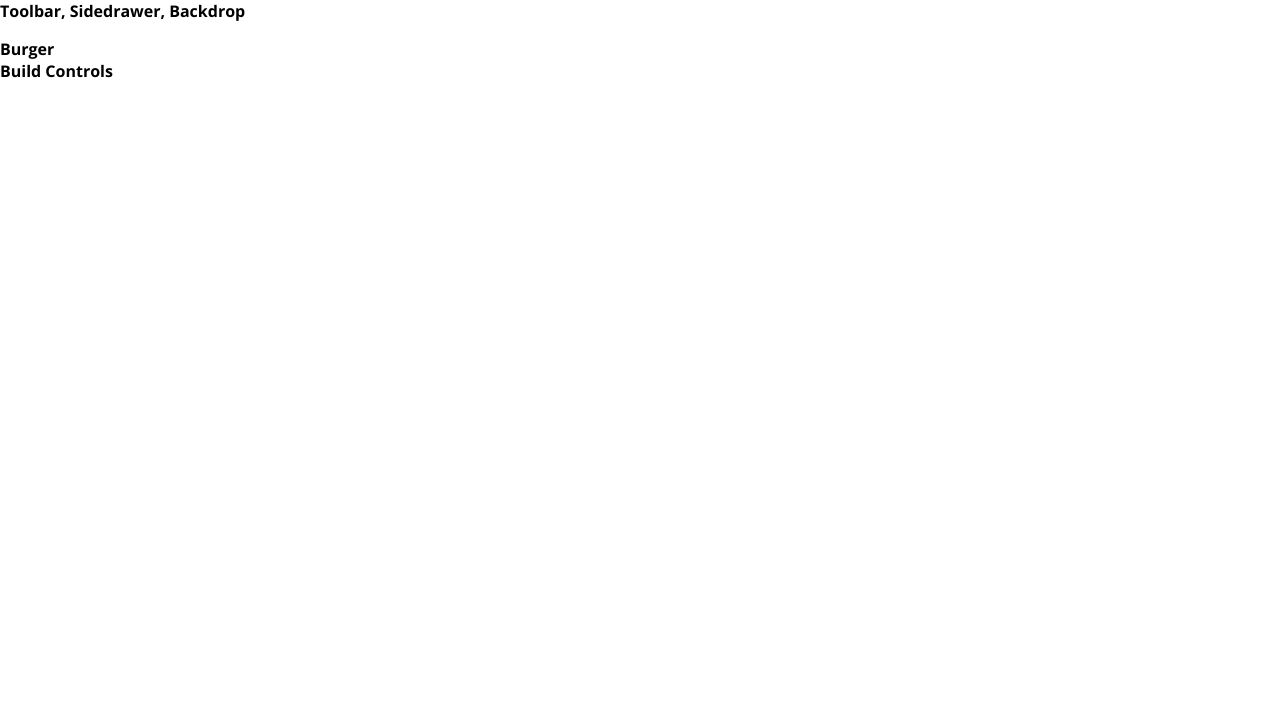
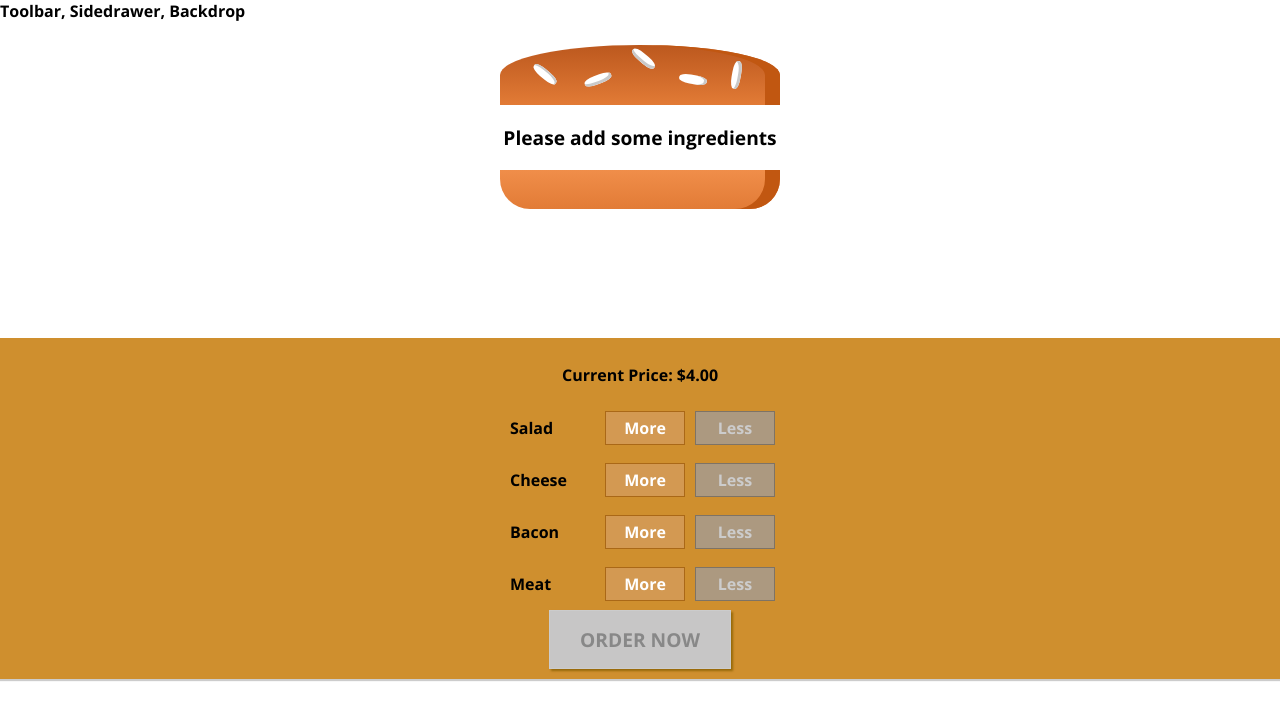
Before and after one commit to Blondish/BurgerBuilder, a React (Create React App) app: page / in a window 1280 px wide. Shown: the top 720 px of the page. Built offline with nearby package versions, Linux system fonts and the light colour scheme.

Commit message:
adding build control state and methods

```diff
--- /dev/null
+++ b/src/components/Burger/BuildControls/BuildControl/BuildControl.js
@@ -0,0 +1,12 @@
+import React from "react";
+import classes from "./BuildControl.module.css"
+
+const BuildControl = (props) => (
+    <div className={classes.BuildControl}>
+        <div className={classes.Label}>{props.label}</div>
+        <button className={classes.Less} onClick={props.added}>More</button>
+        <button className={classes.More} onClick={props.removed} disabled={props.disabled}>Less</button>
+    </div>
+)
+
+export default BuildControl
--- /dev/null
+++ b/src/components/Burger/BuildControls/BuildControl/BuildControl.module.css
@@ -0,0 +1,56 @@
+.BuildControl {
+    display: flex;
+    justify-content: space-between;
+    align-items: center;
+    margin: 5px 0;
+}
+
+.BuildControl button {
+    display: block;
+    font: inherit;
+    padding: 5px;
+    margin: 0 5px;
+    width: 80px;
+    border: 1px solid #AA6817;
+    cursor: pointer;
+    outline: none;
+}
+
+.BuildControl button:disabled {
+    background-color: #AC9980;
+    border: 1px solid #7E7365;
+    color: #ccc;
+    cursor: default;
+}
+
+.BuildControl button:hover:disabled {
+    background-color: #AC9980;
+    color: #ccc;
+    cursor: not-allowed;
+}
+
+.Label {
+    padding: 10px;
+    font-weight: bold;
+    width: 80px;
+}
+
+.BuildControl .Less {
+    background-color: #D39952;
+    color: white;
+}
+
+.BuildControl .More {
+    background-color: #8F5E1E;
+    color: white;
+}
+
+.BuildControl .Less:hover, .BuildControl .Less:active {
+    background-color: #DAA972;
+    color: white;
+}
+
+.BuildControl .More:hover,.BuildControl .More:active {
+    background-color: #99703F;
+    color: white;
+}
--- /dev/null
+++ b/src/components/Burger/BuildControls/BuildControls.js
@@ -0,0 +1,31 @@
+import React from "react";
+import classes from "./BuildControls.module.css"
+import BuildControl from './BuildControl/BuildControl';
+
+const controls = [
+    { label: "Salad", type: "salad" },
+    { label: "Cheese", type: "cheese" },
+    { label: "Bacon", type: "bacon" },
+    { label: "Meat", type: "meat" }
+]
+
+const BuildControls = (props) => {
+    return <div className={classes.BuildControls}>
+
+        <p>Current Price: $<strong>{props.price.toFixed(2)}</strong></p>
+        {controls.map((control) => {
+            return <BuildControl
+                key={control.label}
+                label={control.label}
+                added={() => props.addedIngredient(control.type)}
+                removed={() => props.removeIngredient(control.type)}
+                disabled={props.disabled[control.type]} />
+        })}
+        <button
+            className={classes.OrderButton}
+            disabled={props.price <= 4}
+        >ORDER NOW</button>
+    </div>
+}
+
+export default BuildControls
--- /dev/null
+++ b/src/components/Burger/BuildControls/BuildControls.module.css
@@ -0,0 +1,52 @@
+.BuildControls {
+    width: 100%;
+    background-color: #CF8F2E;
+    display: flex;
+    flex-flow: column;
+    align-items: center;
+    box-shadow: 0 2px 1px #ccc;
+    margin: auto;
+    padding: 10px 0;
+}
+
+
+.OrderButton {
+    background-color: #DAD735;
+    outline: none;
+    cursor: pointer;
+    border: 1px solid #966909;
+    color: #966909;
+    font-family: inherit;
+    font-size: 1.2em;
+    padding: 15px 30px;
+    box-shadow: 2px 2px 2px #966909;
+}
+
+.OrderButton:hover, .OrderButton:active {
+    background-color: #A0DB41;
+    border: 1px solid #966909;
+    color: #966909;
+}
+
+.OrderButton:disabled {
+    background-color: #C7C6C6;
+    cursor: not-allowed;
+    border: 1px solid #ccc;
+    color: #888888;
+}
+
+.OrderButton:not(:disabled) {
+    animation: enable 0.3s linear;
+}
+
+@keyframes enable {
+    0% {
+        transform: scale(1);
+    }
+    60% {
+        transform: scale(1.1);
+    }
+    100% {
+        transform: scale(1);
+    }
+}
--- a/src/components/Burger/Burger.js
+++ b/src/components/Burger/Burger.js
@@ -1,10 +1,34 @@
 import React from "react";
-import classes from "./Burger.css"
+import classes from "./Burger.module.css"
 import BurgerIngredient from './BurgerIngredient/BurgerIngredient';
 
 const burger = (props) => {
+
+    // we need to transform the object into array into order to map on it and get the value of each key pair
+
+    let transformedIngregients = Object.keys(props.ingredients)
+        .map(igKey => {
+            return [...Array(props.ingredients[igKey])].map((_, i) => {
+                return <BurgerIngredient key={igKey + i} type={igKey} />;
+            });
+            //now we need to see what is the length of the ingredient list, using reduce
+        })
+        .reduce((arr, el) => {
+            return arr.concat(el)
+        }, [])
+
+    if (transformedIngregients.length === 0) {
+        transformedIngregients = <p>Please add some ingredients</p>
+    }
+
+
+
     return (
-        <div className={classes.Burger}> Burger</div>
+        <div className={classes.Burger}>
+            <BurgerIngredient type="bread-top" />
+            {transformedIngregients}
+            <BurgerIngredient type="bread-bottom" />
+        </div>
     )
 }
 
--- a/src/components/Burger/BurgerIngredient/BurgerIngredient.js
+++ b/src/components/Burger/BurgerIngredient/BurgerIngredient.js
@@ -1,6 +1,6 @@
 import React from "react"
 import PropTypes from "prop-types"
-import classes from "./burgerIngredient.module.import 'vuetify/dist/vuetify.min.css'"
+import classes from "./BurgerIngredient.module.css"
 
 const burgerIngredient = (props) => {
     let ingredient = null;
@@ -19,6 +19,8 @@ const burgerIngredient = (props) => {
             break;
         case ("cheese"): ingredient = <div className={classes.Cheese}></div>;
             break;
+        case ("bacon"): ingredient = <div className={classes.Bacon}></div>;
+            break;
         default: ingredient = null
     }
     return ingredient
--- a/src/components/Burger/BurgerIngredient/BurgerIngredient.module.css
+++ b/src/components/Burger/BurgerIngredient/BurgerIngredient.module.css
@@ -97,6 +97,14 @@
     border-radius: 20px;
 }
 
+.Bacon {
+  width: 90%;
+  height: 3.5%;
+  margin: 2% auto;
+  background: linear-gradient(#e04720, #50201dd2);
+  border-radius: 20px;
+}
+
 .Salad {
     width: 85%;
     height: 7%;
--- a/src/containers/BurgerBuilder/BurgerBuilder.js
+++ b/src/containers/BurgerBuilder/BurgerBuilder.js
@@ -1,11 +1,74 @@
 import React, { Component } from "react"
+import Burger from './../../components/Burger/Burger';
+import BuildControls from './../../components/Burger/BuildControls/BuildControls';
+
+const INGREDIENT_PRICES = {
+    salad: 0.5,
+    cheese: 1,
+    bacon: 1.6,
+    meat: 2
+}
+
 
 class BurgerBuilder extends Component {
+    state = {
+        ingredients: {
+            salad: 0,
+            cheese: 0,
+            bacon: 0,
+            meat: 0
+        },
+        totalPrice: 4,
+        purchasable: false
+    }
+
+    addIngredientHandler = (type) => {
+        const oldCount = this.state.ingredients[type];
+        const updatedCount = oldCount + 1
+        const updatedIngredients = {
+            ...this.state.ingredients
+        }
+        updatedIngredients[type] = updatedCount
+
+        const priceAddition = INGREDIENT_PRICES[type]
+        const newPrice = this.state.totalPrice + priceAddition
+        this.setState({ ingredients: updatedIngredients, totalPrice: newPrice })
+        console.log(this.state)
+    }
+
+
+    removeIngredientHandler = (type) => {
+        const oldCount = this.state.ingredients[type]
+        if (oldCount <= 0) return
+        const updatedCount = oldCount - 1
+
+        const updatedIngredients = { ...this.state.ingredients }
+        updatedIngredients[type] = updatedCount
+
+        const priceSubstruction = INGREDIENT_PRICES[type]
+        const newPrice = this.state.totalPrice - priceSubstruction
+        this.setState({ ingredients: updatedIngredients, totalPrice: newPrice })
+    }
+
     render() {
+
+        const disabledInfo = {
+            ...this.state.ingredients
+        }
+
+        for (let key in disabledInfo) {
+            disabledInfo[key] = disabledInfo[key] <= 0
+        }
+
         return (
             <>
-                <div>Burger</div>
-                <div>Build Controls</div>
+                <Burger ingredients={this.state.ingredients} />
+                <BuildControls
+                    addedIngredient={this.addIngredientHandler}
+                    removeIngredient={this.removeIngredientHandler}
+                    disabled={disabledInfo}
+                    price={this.state.totalPrice}
+                    purchasable={this.state.purchasable} />
             </>
         )
     }
```
Also changed, not shown: 1 other file (tests, documents, lock files or other folders).
